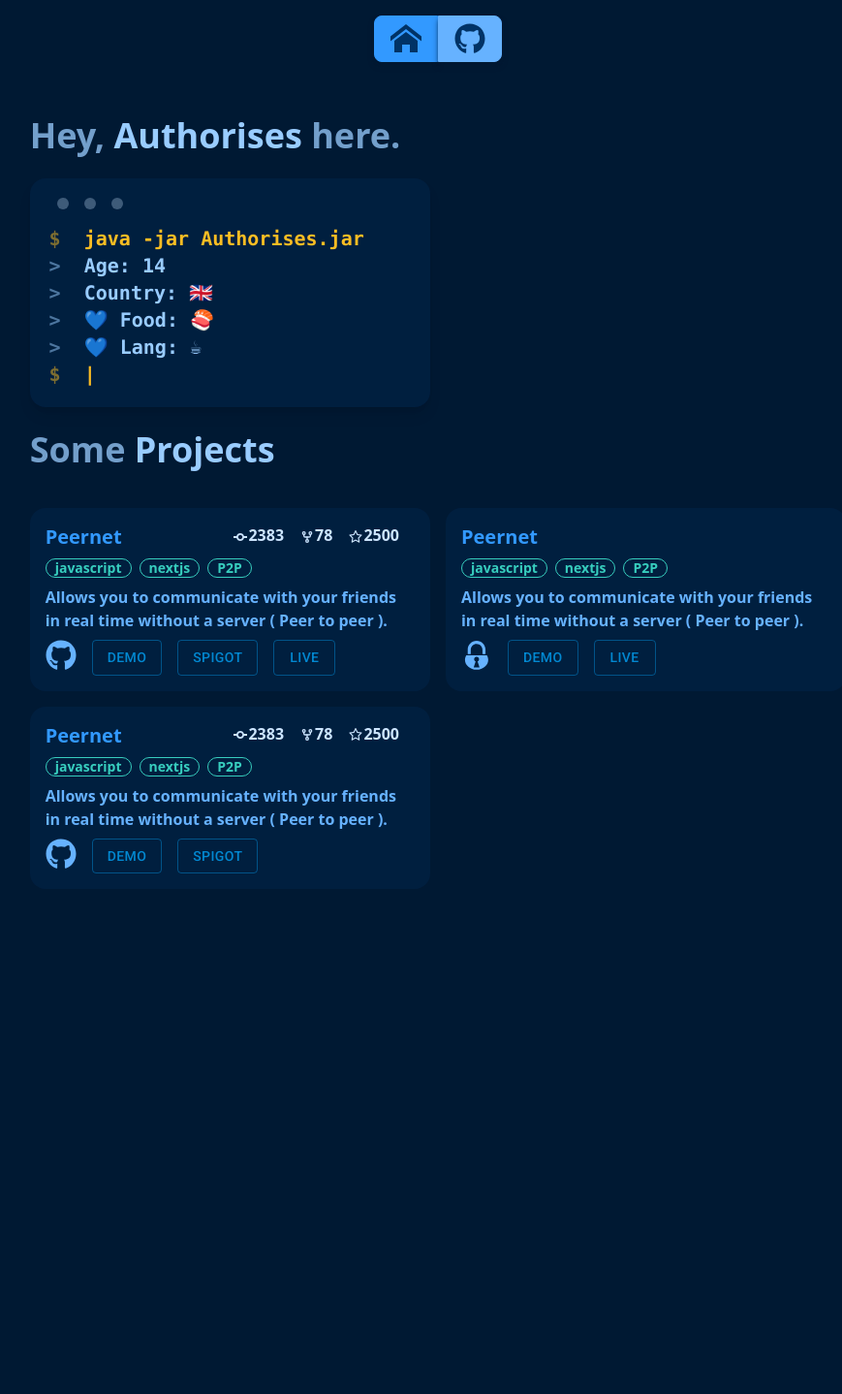
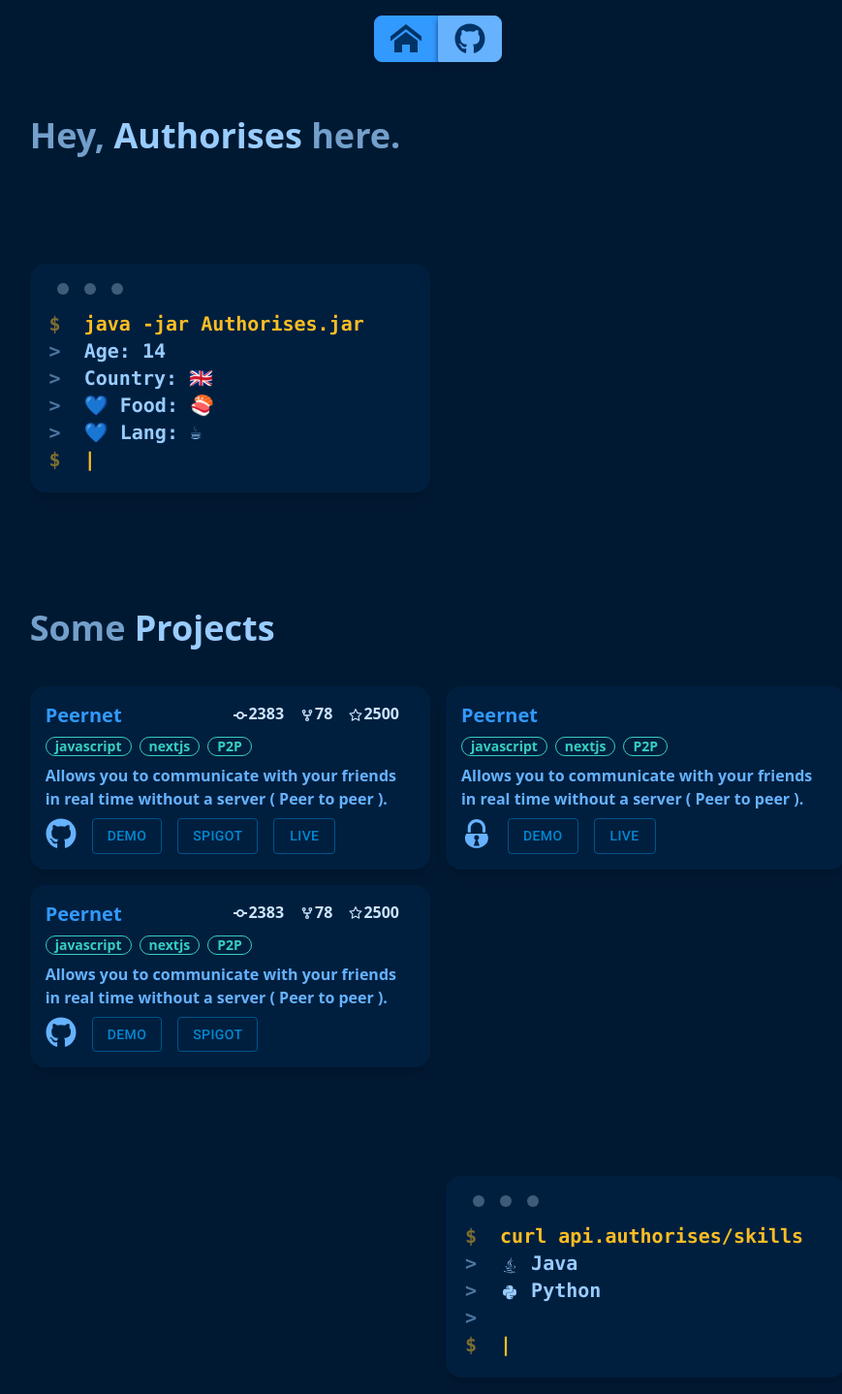
Before and after one commit to ashfn/Portfolio, a Next.js app: page / in a window 1280 px wide. Shown: the top 1438 px of the page at 97% size, without its empty margins (188-1057 px from the left). Built offline with nearby package versions, Linux system fonts and the light colour scheme.

Commit message:
Dynamicness increased

```diff
--- a/components/Project.js
+++ b/components/Project.js
@@ -11,7 +11,7 @@ import Button from '@mui/material/Button'
 
 const Project = ({project}) => {
   return (
-    <div className="lg:basis-3/6 text-a bg-h/25 hover:shadow-lg rounded-box p-4">
+    <div className="lg:basis-3/6 text-a bg-h/25 shadow-lg rounded-box p-4">
         <div className="">
             <span className="text-primary text-xl font-bold">{project.name}</span>
             {project.github_link!="" ?
@@ -35,7 +35,7 @@ const Project = ({project}) => {
             </p>
         </div>
         <div className="mt-2 flex align-middle space-x-4">
-            {project.github_link!="" ? <a className="cursor-default no-underline" href={project.github_link}><span className="cursor-pointer text-secondary hover:text-primary" ><FaGithub size={32}/></span></a> : <div class="tooltip tooltip-primary" data-tip="🔒 This project is closed source and the code can not be viewed."><span className="text-secondary hover:text-primary" ><GiPadlock size={32}/></span></div>}
+            {project.github_link!="" ? <a className="cursor-default no-underline" href={project.github_link}><span className="cursor-pointer text-secondary hover:text-primary" ><FaGithub size={32}/></span></a> : <div class="tooltip tooltip-primary" data-tip="🔒 This project is closed source and the code cannot be viewed."><span className="text-secondary hover:text-primary" ><GiPadlock size={32}/></span></div>}
             {project.demo_link!="" ? <a className="cursor-default no-underline" href={project.demo_link}><Button variant="outlined" color="info">Demo</Button></a> : ""}
             {project.spigot_link!="" ? <a className="cursor-default no-underline" href={project.spigot_link}><Button variant="outlined" color="info">Spigot</Button></a> : ""}
             {project.live_link!="" ? <a className="cursor-default no-underline" href={project.live_link}><Button variant="outlined" color="info">Live</Button></a> : ""}
--- a/pages/_app.js
+++ b/pages/_app.js
@@ -2,7 +2,7 @@ import '../styles/globals.css'
 
 function MyApp({ Component, pageProps }) {
   return (
-    <div data-theme="authorises" className="bg-base-100 pl-2 pr-2">
+    <div data-theme="authorises" className="bg-i/80 pl-2 pr-2">
       <Component {...pageProps} />
     </div>
   )
--- a/pages/index.js
+++ b/pages/index.js
@@ -1,7 +1,7 @@
 import styles from '../styles/Home.module.css'
 import Layout from '../components/Layout'
 
-import {FiGitCommit} from 'react-icons/fi'
+import {DiJava, DiPython} from 'react-icons/di'
 
 import Project from '../components/Project'
 
@@ -12,8 +12,11 @@ export default function Home() {
       <div className="flex flex-grid mt-10">
         <span className="basis-1/6"></span>
         <div className="basis-4/6 text-b/75 font-bold font-roboto">
-          <div className="mb-6 text-4xl">
-          Hey, <span className="text-b">Authorises</span> here.
+          <div className="">
+            <div className="mb-4 text-4xl">
+            Hey, <span className="text-b">Authorises</span> here.
+            </div>
+            <br/><br/><br/><br/>
           </div>
           <div className="lg:flex lg:flex-row space-x-4">
             <div data-theme="term" className="lg:basis-3/6 mockup-code text-a bg-h/25 text-l lg:text-xl font-mono shadow-lg">
@@ -24,10 +27,11 @@ export default function Home() {
               <pre data-prefix=">" className="text-neutral"><code>💙 Lang: ☕</code></pre>
               <pre data-prefix="$" className="text-warning"><code><span className="animate-bounce">|</span></code></pre>
             </div>
-            <div className="lg:basis-3/6">
-
+            <div className="invisible lg:visible lg:basis-3/6 m-auto">
+              <span className="text-accent font-bold font-roboto text-j/75 text-2xl"></span>
             </div>
           </div>
+          <br/><br/><br/><br/>
           <div className="mb-6 mt-6 text-4xl">
           Some <span className="text-b">Projects</span>
           </div>
@@ -72,6 +76,17 @@ export default function Home() {
                 "forks":78
               }}/>
           </div>
+          <br/><br/><br/><br/>
+          <div className="mt-4 lg:flex lg:flex-row space-x-4">
+            <span className="basis-1/2"></span>
+            <div data-theme="term" className="lg:basis-1/2 mockup-code text-a bg-h/25 text-l lg:text-xl font-mono shadow-lg">
+              <pre data-prefix="$" className="text-warning"><code>curl api.authorises/skills</code></pre>
+              <pre data-prefix=">" className="text-neutral"><code><DiJava className="inline"/> Java</code></pre>
+              <pre data-prefix=">" className="text-neutral"><code><DiPython className="inline"/> Python</code></pre>
+              <pre data-prefix=">" className="text-neutral"><code></code></pre>
+              <pre data-prefix="$" className="text-warning"><code><span className="animate-bounce">|</span></code></pre>
+            </div>
+          </div>
         </div>
       </div>
       <br/><br/><br/><br/><br/><br/><br/><br/><br/><br/><br/><br/><br/><br/><br/><br/><br/><br/><br/><br/><br/><br/><br/><br/><br/><br/><br/><br/><br/><br/><br/><br/>
--- a/tailwind.config.js
+++ b/tailwind.config.js
@@ -30,6 +30,7 @@ module.exports = {
       'g':'#004c99',
       'h':'#003366',
       'i':'#001933',
+      'j':'#37cdbe'
     }
   },
   plugins: [require("daisyui")],
```
Also changed, not shown: 1 other file (tests, documents, lock files or other folders).
